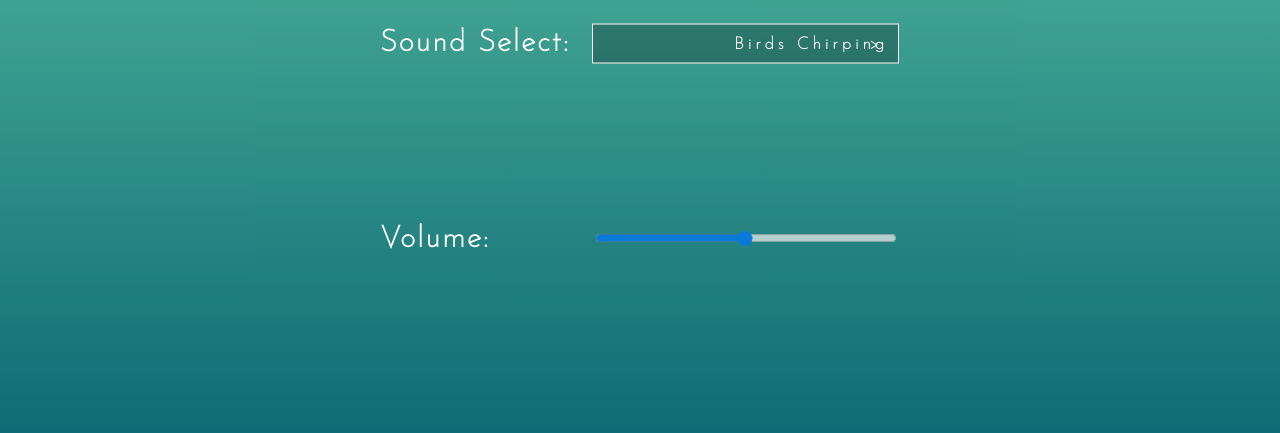
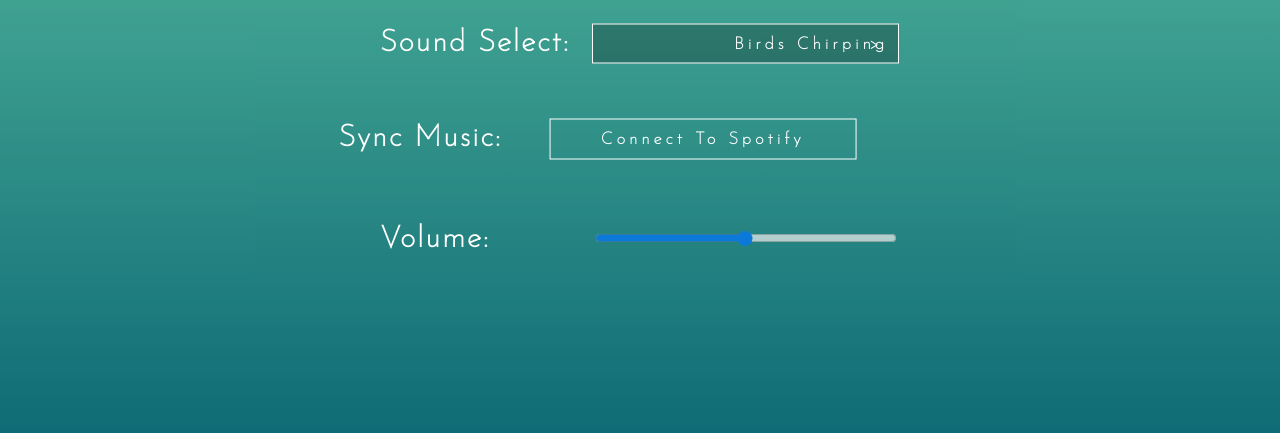
Before and after one commit to teamjst/Fixes, a Django app: page /sound/ in a window 1280 px wide; the page is wider, and only the part inside the window is pictured. Shown: the part 234-667 px from the top of that part. Run offline with Django 3.2, Linux system fonts and the light colour scheme; a user stored in the database is signed in; some libraries are stand-ins or nearby versions.

Commit message:
Add files via upload

```diff
--- a/sound/templates/sound/sound.html
+++ b/sound/templates/sound/sound.html
@@ -47,6 +47,10 @@
             </select>
         </form>
     </div>
+        <div class="spotifyButton">
+            <h3>Sync Music: &nbsp</h3>
+        <form method="get" action="spotify"><a href="https://accounts.spotify.com/en/login/?_locale=en-US&continue=https:%2F%2Fwww.spotify.com%2Fus%2Faccount%2Foverview%2F" class="button">Connect To Spotify</a></form>
+        </div>
         <div class="sectionB">
         <h3>Volume: &nbsp </h3>
             <div class="slidecontainer">
```
